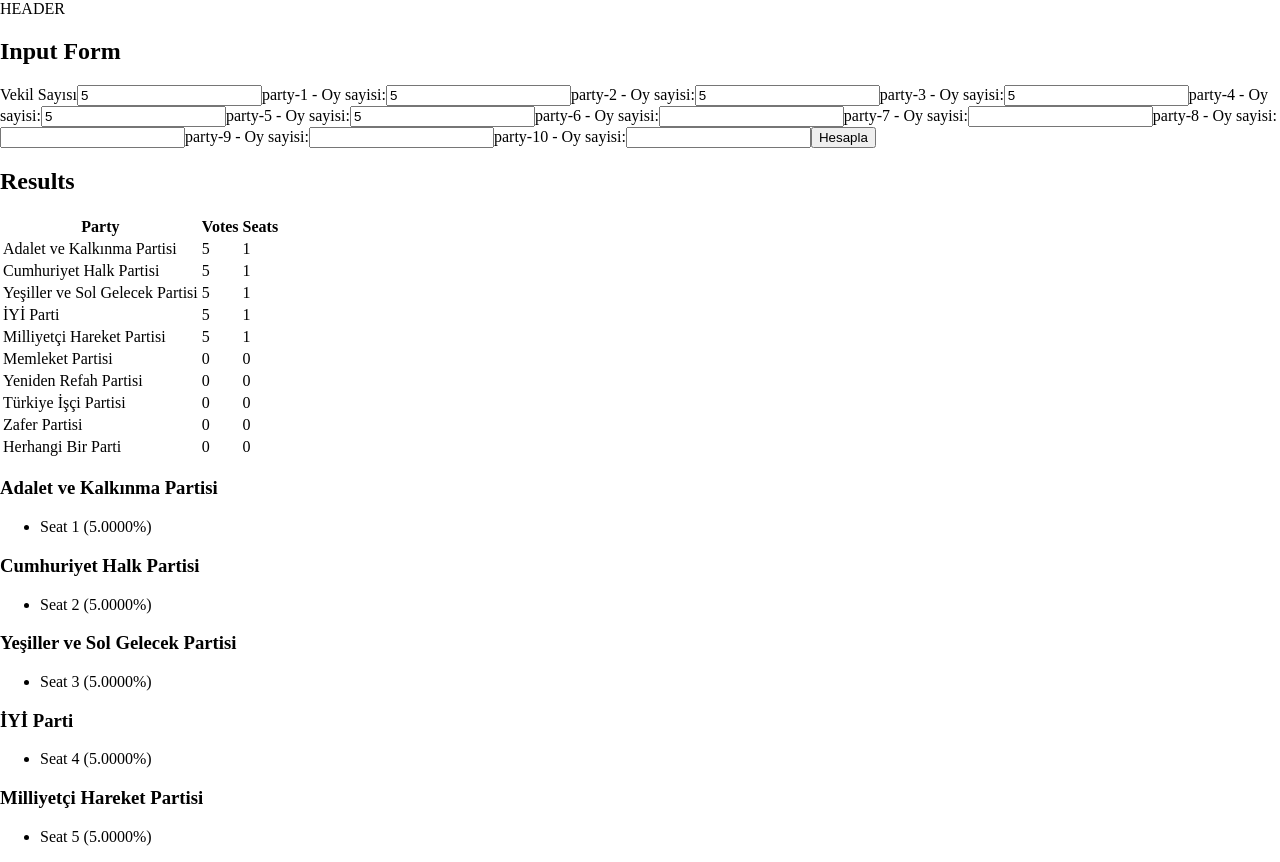
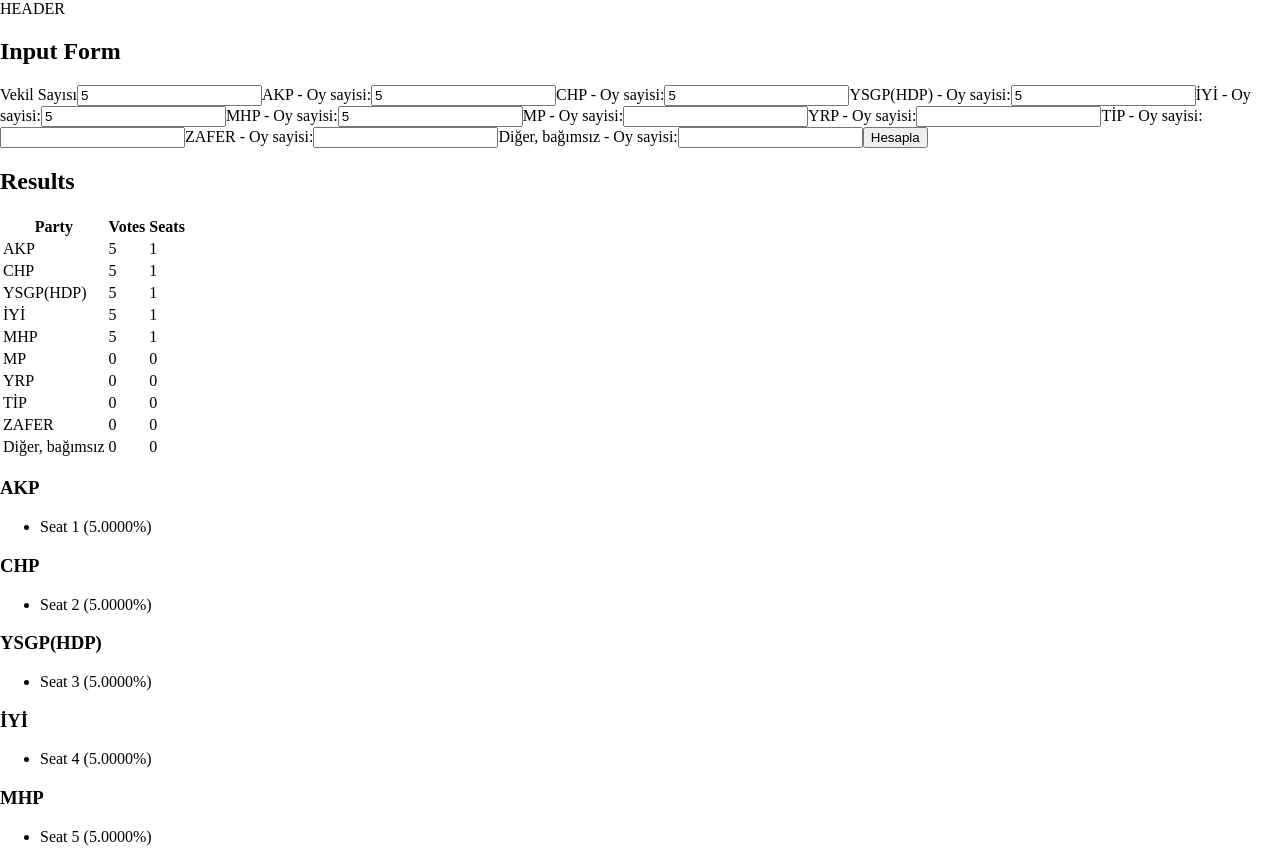
Before and after one commit to berkaysson/dhondt-system-calculator, a React (Create React App) app: page / in a window 1280 px wide. Both pictures are taken after typing "5", "5", "5", "5", "5", "5" into the empty fields and a click on the button "Hesapla". Built offline with nearby package versions, Linux system fonts and the light colour scheme.

Commit message:
Refactor party name

```diff
--- a/src/Components/AllocationHistory.js
+++ b/src/Components/AllocationHistory.js
@@ -5,7 +5,7 @@
     if (party.allocationHistory.length !== 0) {
       return (
         <div key={index}>
-          <h3>{party.name}</h3>
+          <h3>{party.abb}</h3>
           <ul>
             {party.allocationHistory.map((allocation, index) => (
               <li key={index}>
@@ -16,6 +16,7 @@
         </div>
       );
     }
+
     return null;
   });
 
--- a/src/Components/InputForm.js
+++ b/src/Components/InputForm.js
@@ -1,10 +1,10 @@
 import PartyForm from "./PartyForm";
 
-const InputForm = ({numberOfParty, onCalculateResults}) => {
+const InputForm = ({numberOfParty, onCalculateResults, parties}) => {
   const partyForms = [];
 
   for (let i = 1; i <= numberOfParty; i++) {
-    partyForms.push(<PartyForm key={i} partyName={'party-'+i} />);
+    partyForms.push(<PartyForm key={i} party={parties[i-1]} partyName={'party-'+i} />);
   }
 
   return <div>
--- a/src/Components/PartyForm.js
+++ b/src/Components/PartyForm.js
@@ -1,7 +1,7 @@
-const PartyForm = ({partyName}) => {
+const PartyForm = ({partyName, party}) => {
   return <>
-    <label htmlFor={partyName}>{partyName} - Oy sayisi:</label>
-    <input type="number" id={partyName} name={partyName}></input>
+    <label htmlFor={partyName}>{party.abb} - Oy sayisi:</label>
+    <input type="number" id={party.id} name={party.id}></input>
   </>
 }
 
--- a/src/Components/Results.js
+++ b/src/Components/Results.js
@@ -16,8 +16,8 @@
         </thead>
         <tbody>
           {results.parties.map((party) => (
-            <tr key={party.name}>
-              <td>{party.name}</td>
+            <tr key={party.abb}>
+              <td>{party.abb}</td>
               <td>{party.votes}</td>
               <td>{party.seats}</td>
             </tr>
```
